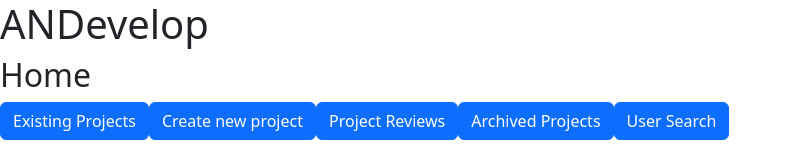
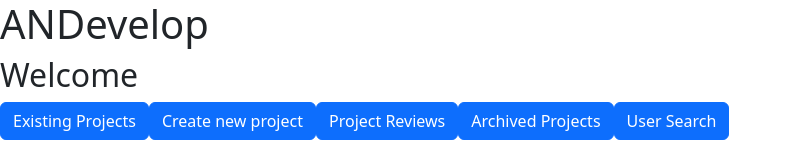
Before and after one commit to 1upskillsystems/ANDevelop, a React (Create React App) app in the folder client/: page / in a window 1280 px wide. Shown: the top 160 px of the page, without its empty margins (0-792 px from the left). Built offline with nearby package versions, Linux system fonts and the light colour scheme.

Commit message:
adds header

```diff
--- a/client/src/components/HomePage.js
+++ b/client/src/components/HomePage.js
@@ -5,8 +5,11 @@ import { NavLink } from "react-router-dom";
 const HomePage = () => {
   return (
     <div>
-      <h1>ANDevelop</h1>
-      <h2>Home</h2>
+      <header>
+        <h1>ANDevelop</h1>
+        <h2>Welcome</h2>
+      </header>
+
       <div id="menu-container">
         <Button>Existing Projects</Button>
         <Button>
```
